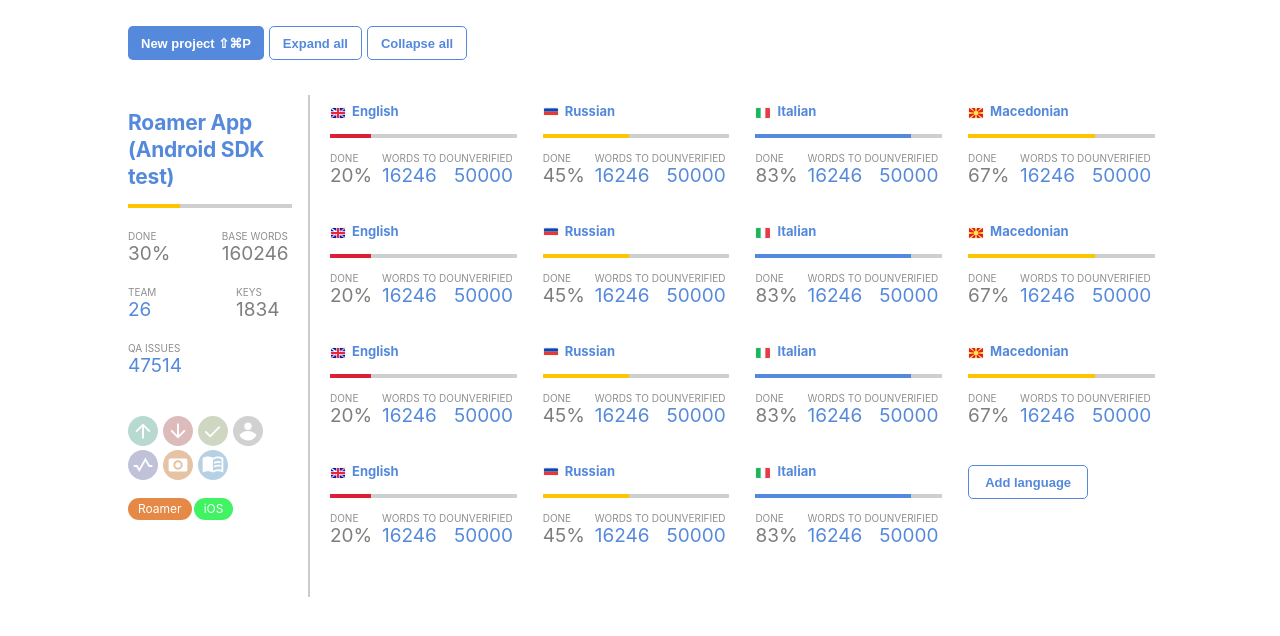
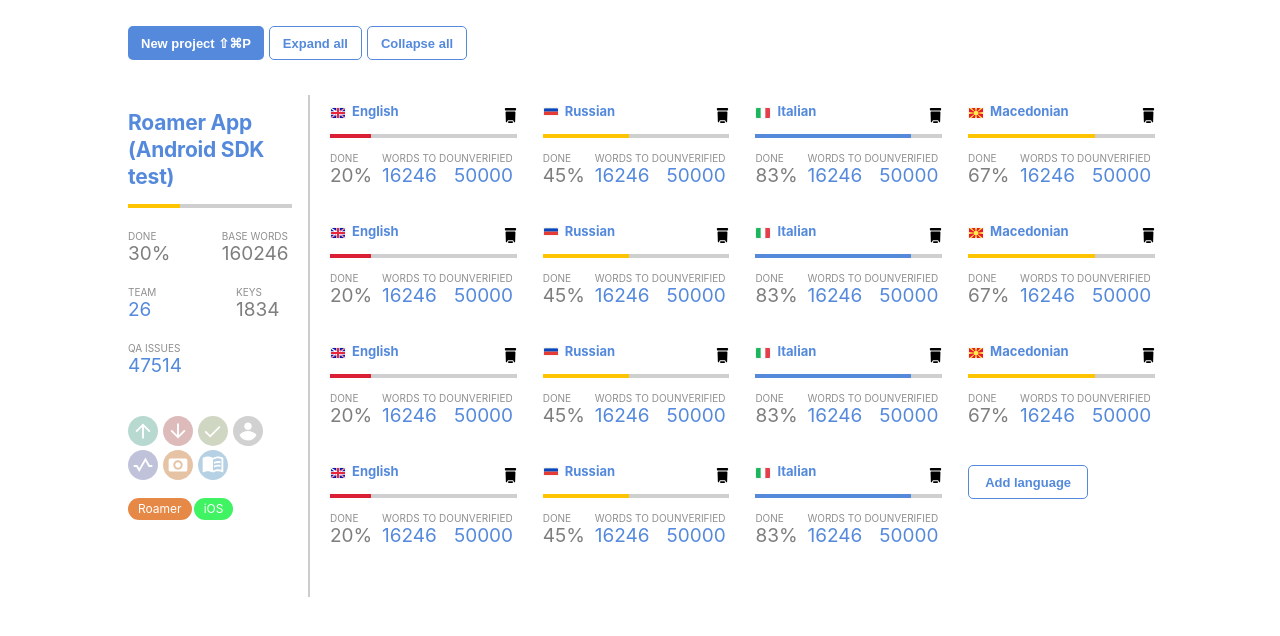
Before and after one commit to claudiacarvalhoc/roamer-app, a React (Create React App) app: page / in a window 1280 px wide. Shown: the top 636 px of the page. Built offline with nearby package versions, Linux system fonts and the light colour scheme.

Commit message:
added trash icon per language

```diff
--- a/package.json
+++ b/package.json
@@ -13,6 +13,7 @@
     "@types/react-dom": "^17.0.0",
     "@types/react-redux": "^7.1.16",
     "classnames": "^2.3.1",
+    "lodash": "^4.17.21",
     "react": "^17.0.2",
     "react-dom": "^17.0.2",
     "react-redux": "^7.2.3",
--- a/src/components/card/card.module.css
+++ b/src/components/card/card.module.css
@@ -12,6 +12,10 @@
     justify-content: space-between;
 }
 
-@media (max-width: 480px) {
-
+.trash {
+    margin-top: -25px;
+    margin-bottom: 5px;
+    margin-right: -10px;
+    position: relative;
+    float: right;
 }
--- a/src/components/card/index.tsx
+++ b/src/components/card/index.tsx
@@ -8,10 +8,12 @@
 import Language from '../language';
 import ProgressBar from '../progressbar';
 import Label from '../label';
+import Icons from '../icons';
 
 export interface CardOwnProps {
     className: string;
     translation: TranslationState;
+    onDeleteClick: (translationId: number) => void;
 }
 
 export interface CardStateProps {
@@ -20,15 +22,19 @@
 
 export type CardProps = CardOwnProps & CardStateProps;
 
-const Card: FC<CardProps> = ({ className, translation, texts }) => {
+const Card: FC<CardProps> = ({ className, translation, texts, onDeleteClick }) => {
     return (<div className={cn(className, styles.container)}>
         <Language name={translation.language} flag={translation.country} />
+        <div onClick={() => onDeleteClick(translation.id)}>
+            <Icons className={styles.trash} vectors={['trash']} />
+        </div>
         <ProgressBar className={styles.progressBar} percentage={translation.done} />
         <div className={styles.labels}>
             <Label name={texts.doneText} value={`${translation.done}%`} highlighted={false} />
             <Label name={texts.wordsToDoText} value={`${translation.wordsToDo}`} highlighted={true} />
             <Label name={texts.unverifiedText} value={`${translation.unverified}`} highlighted={true} />
         </div>
+
     </div>);
 };
 
--- a/src/components/icons/icons.module.css
+++ b/src/components/icons/icons.module.css
@@ -1,7 +1,3 @@
-.container {
-
-}
-
 .icon {
     margin-right: 5px;
 }
--- a/src/components/icons/index.tsx
+++ b/src/components/icons/index.tsx
@@ -9,6 +9,7 @@
     RateVector,
     CameraVector,
     BookVector,
+    TrashVector,
 } from './vectors';
 
 export interface IconsProps {
@@ -17,7 +18,7 @@
 }
 
 const Icons: FC<IconsProps> = ({ className, vectors }) => (
-    <div className={cn(className, styles.container)}>
+    <div className={className}>
         {vectors.map(vector => get(vector))}
     </div>
 );
@@ -44,6 +45,9 @@
     if (vector === 'book') {
         return <BookVector key={`vector-${vector}`} className={styles.icon} />;
     }
+    if (vector === 'trash') {
+        return <TrashVector key={`vector-${vector}`} className={styles.icon} />;
+    }
     return <></>;
 };
 
--- a/src/components/icons/vectors.tsx
+++ b/src/components/icons/vectors.tsx
@@ -48,3 +48,19 @@
         <path d="M20.1548 11.0054C18.6465 11.0054 17.2211 11.3534 15.9283 11.9501V13.8231C17.2045 13.2098 18.6299 12.8783 20.1548 12.8783C20.967 12.8783 21.746 12.9777 22.4918 13.1601V11.2871C21.746 11.1048 20.967 11.0054 20.1548 11.0054Z" fill="white" />
         <path d="M22.4918 15.0333C21.746 14.851 20.9504 14.7516 20.1548 14.7516C18.6465 14.7516 17.2211 15.0996 15.9283 15.6963V17.5692C17.2045 16.956 18.6299 16.6245 20.1548 16.6245C20.967 16.6245 21.746 16.7239 22.4918 16.9063V15.0333Z" fill="white" />
     </svg>;
+
+export const TrashVector = ({ className }) =>
+    <svg className={className} height="15" version="1.1" id="Capa_1" xmlns="http://www.w3.org/2000/svg" x="0px" y="0px" viewBox="0 0 488.936 488.936">
+        <g>
+            <g>
+                <path d="M381.16,111.948H107.376c-6.468,0-12.667,2.819-17.171,7.457c-4.504,4.649-6.934,11.014-6.738,17.477l9.323,307.69
+			c0.39,12.92,10.972,23.312,23.903,23.312h20.136v-21.012c0-24.121,19.368-44.049,43.488-44.049h127.896
+			c24.131,0,43.893,19.928,43.893,44.049v21.012h19.73c12.933,0,23.52-10.346,23.913-23.268l9.314-307.7
+			c0.195-6.462-2.234-12.863-6.738-17.513C393.821,114.767,387.634,111.948,381.16,111.948z"/>
+                <path d="M309.166,435.355H181.271c-6.163,0-11.915,4.383-11.915,11.516v30.969c0,6.672,5.342,11.096,11.915,11.096h127.895
+			c6.323,0,11.366-4.773,11.366-11.096v-30.969C320.532,440.561,315.489,435.355,309.166,435.355z"/>
+                <path d="M427.696,27.106C427.696,12.138,415.563,0,400.591,0H88.344C73.372,0,61.239,12.138,61.239,27.106v30.946
+			c0,14.973,12.133,27.106,27.105,27.106H400.59c14.973,0,27.105-12.133,27.105-27.106L427.696,27.106L427.696,27.106z"/>
+            </g>
+        </g>
+    </svg>;
--- a/src/components/project/index.tsx
+++ b/src/components/project/index.tsx
@@ -12,7 +12,7 @@
 import Modal from '../modal';
 import Select from 'react-select'
 import { AppDispatch } from '../../redux/store';
-import { addLanguages } from '../../redux/fetch';
+import { addLanguages, removeTranslation } from '../../redux/fetch';
 
 export interface ProjectOwnProps {
     className: string;
@@ -29,7 +29,8 @@
 }
 
 export interface ProjectDispatchProps {
-    addSelectedLanguages?: (project: ProjectState, selectedLanguages: LanguageState[]) => void;
+    addSelectedLanguages: (project: ProjectState, selectedLanguages: LanguageState[]) => void;
+    removeTranslation: (projectId: number, translationId: number) => void;
 }
 
 export type ProjectProps = ProjectOwnProps & ProjectStateProps & ProjectDispatchProps;
@@ -44,7 +45,8 @@
         addButtonText,
         languagesOptions,
         project,
-        addSelectedLanguages
+        addSelectedLanguages,
+        removeTranslation,
     } = props;
     const { translationSections } = project;
     const isTranslationEmpty = translationSections.length === 0;
@@ -64,7 +66,6 @@
         addSelectedLanguages(project, selectedLanguages);
         handleCloseModal();
     };
-
     return (
         <div className={cn(className, styles.container, {
             [styles.collapsed]: !isExpanded
@@ -74,7 +75,7 @@
                 <>
                     <Divider className={styles.divider} />
                     <div className={styles.cards}>
-                        {!isTranslationEmpty && translationSections.map(translation => <Card key={`translation_${translation.id}`} className={styles.card} translation={translation} />)}
+                        {!isTranslationEmpty && translationSections.map(translation => <Card key={`translation_${translation.id}`} className={styles.card} translation={translation} onDeleteClick={() => removeTranslation(project.id, translation.id)} />)}
                         <Button className={styles.addcard} text={addLanguageText} type={'secondary'} onClick={handleOpenModal} />
                     </div>
                 </>)
@@ -87,7 +88,7 @@
                             <Select
                                 isMulti
                                 options={languagesOptions}
-                                onChange={(value, action) => setSelectedLanguages(value)}
+                                onChange={(value) => setSelectedLanguages(value)}
                             />
                         </div>
                         <div className={styles.modalButtons}>
@@ -118,9 +119,10 @@
     dispatch: AppDispatch
 ): ProjectDispatchProps => ({
     addSelectedLanguages: (project: ProjectState, languages: LanguageState[]) => dispatch(addLanguages(project, languages)),
+    removeTranslation: (projectId: number, translationId: number) => dispatch(removeTranslation(projectId, translationId)),
 });
 
-export default connect<ProjectStateProps>(
+export default connect<ProjectStateProps, ProjectDispatchProps>(
     mapStateToProps,
     mapDispatchToProps,
 )(Project);
--- a/src/redux/app/actions.ts
+++ b/src/redux/app/actions.ts
@@ -1,6 +1,6 @@
 import { Action } from 'redux';
 import { ProjectState, TranslationState } from "../appState";
-import { ADD_PROJECT, ADD_LANGUAGES, EXPAND_PROJECTS, COLLAPSE_PROJECTS } from "../types";
+import { ADD_PROJECT, ADD_LANGUAGES, REMOVE_TRANSLATION, EXPAND_PROJECTS, COLLAPSE_PROJECTS } from "../types";
 
 export interface AddProjectAction extends Action<string> {
     project: ProjectState;
@@ -9,6 +9,11 @@
 export interface AddLanguagesAction extends Action<string> {
     projectId: number;
     translationsSections: TranslationState[];
+}
+
+export interface RemoveTranslationAction extends Action<string> {
+    projectId: number;
+    translationId: number;
 }
 
 export interface ExpandProjectsAction extends Action {
@@ -29,6 +34,12 @@
     translationsSections,
 });
 
+export const removeTranslationAction = (projectId: number, translationId: number): RemoveTranslationAction => ({
+    type: REMOVE_TRANSLATION,
+    projectId,
+    translationId,
+});
+
 export const expandProjectsAction = (): ExpandProjectsAction => ({
     type: EXPAND_PROJECTS,
 });
@@ -37,4 +48,4 @@
     type: COLLAPSE_PROJECTS,
 });
 
-export type AppActions = AddProjectAction & AddLanguagesAction;
+export type AppActions = AddProjectAction & AddLanguagesAction & RemoveTranslationAction;
--- a/src/redux/fetch.ts
+++ b/src/redux/fetch.ts
@@ -1,5 +1,5 @@
 import { AppDispatch } from './store';
-import { addProjectAction, addLanguagesAction } from './app/actions';
+import { addProjectAction, addLanguagesAction, removeTranslationAction } from './app/actions';
 import { newProjectInitialState } from './initialState';
 import { LanguageState, ProjectState } from './appState';
 
@@ -45,3 +45,21 @@
         return Promise.resolve();
     };
 };
+
+/**
+ * This function can be used in the future to make an http request
+ * with delete method.
+ * Then, according with result of http request, the data can be
+ * stored as sucessfully or failed.
+ * In this context, there's no failer flow, therefore, this function
+ * trigger the action removeTranslationAction to remove the translation to a
+ * specific project id
+ * @param projectId
+ * @param translationId
+ */
+export const removeTranslation = (projectId: number, translationId: number): ((dispatch: AppDispatch) => Promise<void>) => {
+    return dispatch => {
+        dispatch(removeTranslationAction(projectId, translationId));
+        return Promise.resolve();
+    };
+};
--- a/src/redux/types.ts
+++ b/src/redux/types.ts
@@ -1,4 +1,5 @@
 export const ADD_PROJECT = 'ADD_PROJECT';
 export const ADD_LANGUAGES = 'ADD_LANGUAGES';
+export const REMOVE_TRANSLATION = 'REMOVE_TRANSLATION';
 export const EXPAND_PROJECTS = 'EXPAND_PROJECTS';
 export const COLLAPSE_PROJECTS = 'COLLAPSE_PROJECTS';
```
Also changed, not shown: src/redux/app/reducer.ts (+20 -5 lines), 1 other file (tests, documents, lock files or other folders).
